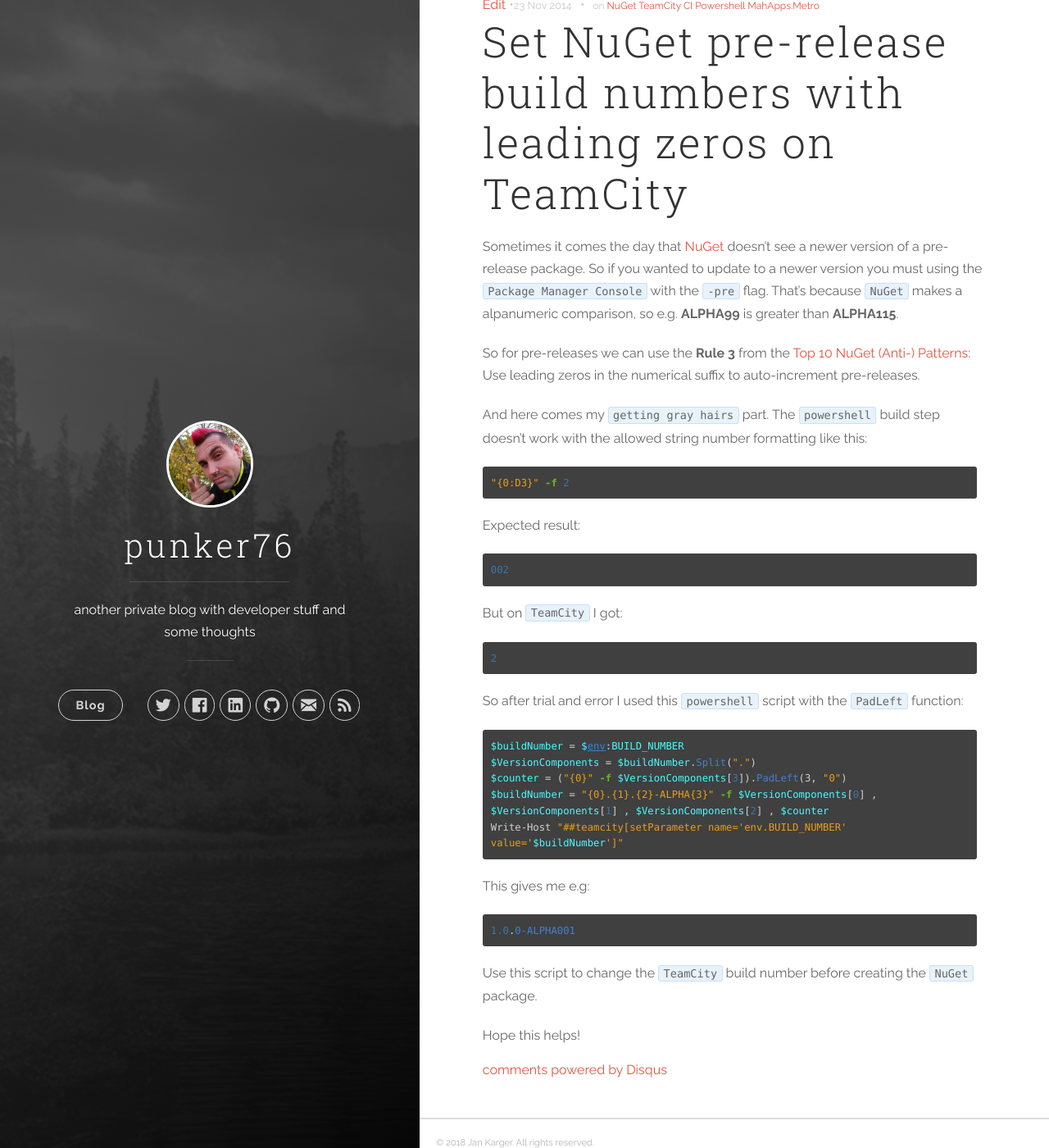
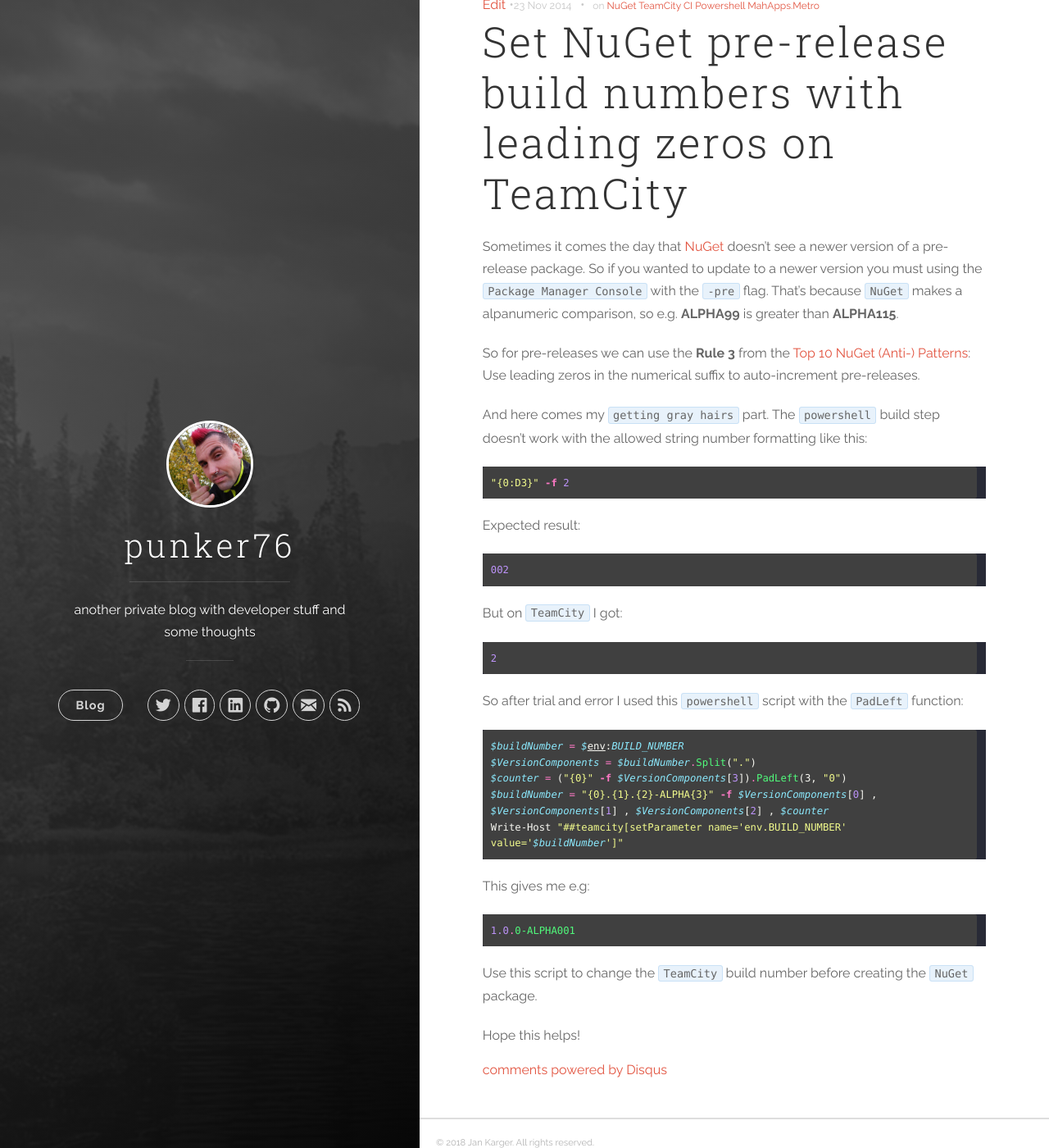
Before and after one commit to punker76/jekyll.jkarger.de, a Jekyll site: the page built from _posts/2014-11-23-set-nuget-prerelease-build-numbers-with-leading-zeros-on-teamcity.markdown, in a window 1280 px wide and 1400 px high, scrolled down 52 px. Shown: the whole window at 82% size. Built offline with Jekyll 4.4.1, drawn with Linux system fonts in a browser that asks for light colours; nearby versions of some CDN libraries; comment, search, counter and statistics services are not loaded.

Commit message:
now really dracula...

```diff
--- a/css/main.scss
+++ b/css/main.scss
@@ -3,6 +3,7 @@
 @import "uno";
 @import "tables";
 @import "native";
+@import "dracula";
 
 /* Modifications */
 
```
